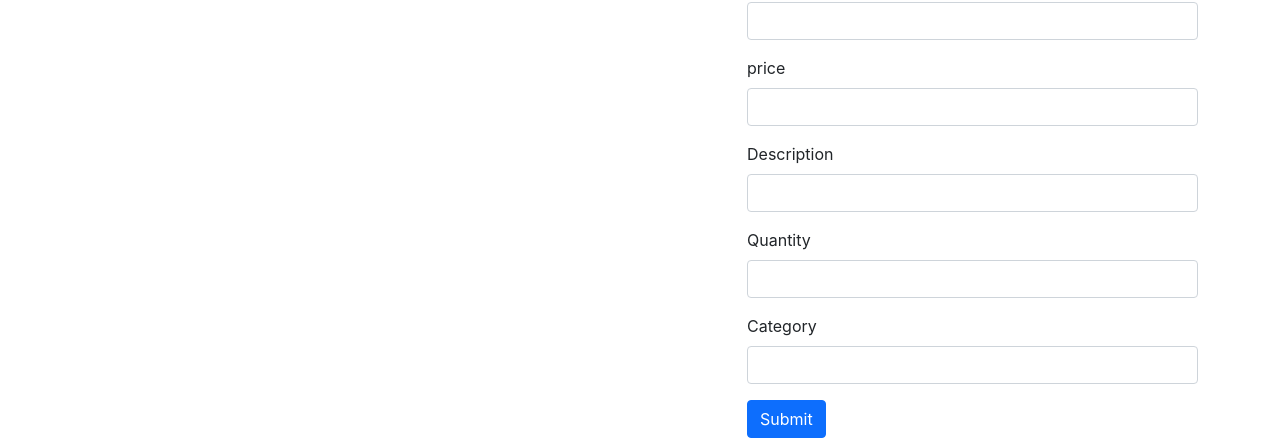
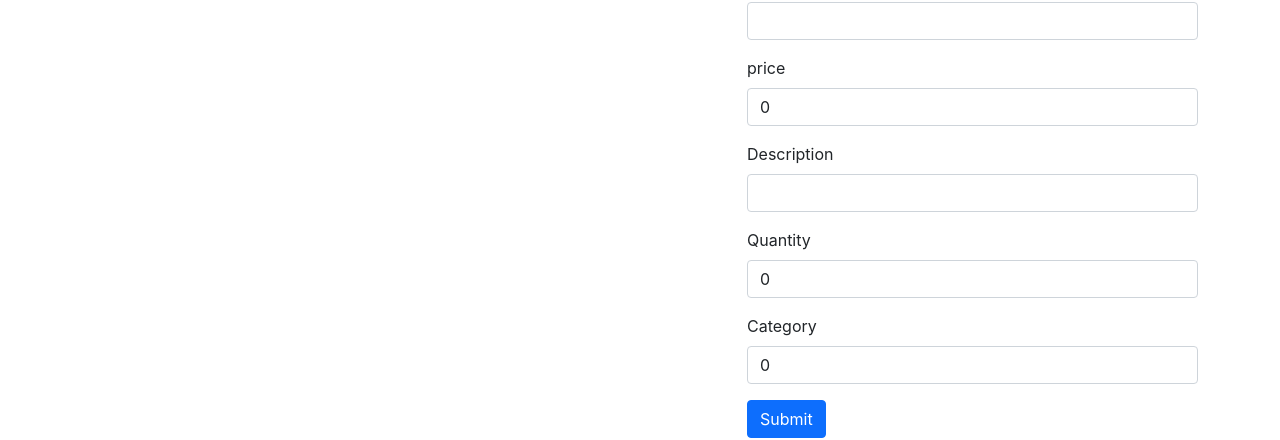
Before and after one commit to juanigm/Arquitectura-Web, a React (Create React App) app: page / in a window 1280 px wide. Shown: the part 218-658 px from the top of the page. Built offline with nearby package versions, Linux system fonts and the light colour scheme; no server answers.

Commit message:
Finish Product Form

```diff
--- a/src/App.js
+++ b/src/App.js
@@ -9,6 +9,15 @@ import Form from './Components/From';
 
 
 function App() {
+
+  const [product, setProduct] = useState({
+    name: '',
+    brand: '',
+    price: 0,
+    description: '',
+    quantity: 0,
+    category: 0
+  });
 
     const[products, setProducts] = useState([]);
 
@@ -32,7 +41,7 @@ function App() {
           </div>
           <div className='col-5'>
             <h2 style={{textAling: 'center'}}>Product Form</h2>
-            <Form/>
+            <Form product = {product} setProduct = {setProduct}/>
           </div>
         </div>
       </div>
--- a/src/Components/From.js
+++ b/src/Components/From.js
@@ -1,33 +1,76 @@
 import React from "react";
 
-const Form = () => {
+const Form = ({product, setProduct}) => {
+
+     //This function is for i can modify a status
+    const handleChange = e =>{
+        setProduct({
+            ...product,
+            [e.target.name]: e.target.value
+        });
+    }
+
+    //To handle error
+    let{name, brand, price, description, quantity, category} = product
+
+    //This function is for make the query and save data in DBB
+    const handleSubmit = () =>{
+        price = parseFloat(price, 10);
+        quantity = parseInt(quantity, 10);
+        category = parseInt(category, 10);
+        if(name === '' || brand === '' || price <= 0 || description === '' || quantity <= 0 || category <= 0){
+            alert('All fields are requerid')
+            return
+        }
+
+        const requestInit = {
+            method: 'POST',
+            headers: {'Content-Type': 'application/json'},
+            body: JSON.stringify(product)
+        }
+        fetch('http://localhost:4000/products', requestInit)
+        .then(res => res.json())
+        .then(res => console.log('Product saved'))
+
+        //For restart product state
+        setProduct ({
+            name: '',
+            brand: '',
+            price: 0,
+            description: '',
+            quantity: 0,
+            category: 0
+        })
+
+    }
+
     return (
-        <form>
+        <form onSubmit={handleSubmit}>
             <div className="mb-3">
                 <label htmlFor="name" className="form-label">Name</label>
-                <input type="text" id="name" className="form-control"/>
+                <input value={name} name="name" onChange={handleChange} type="text" id="name" className="form-control"/>
             </div>
             <div className="mb-3">
                 <label htmlFor="brand" className="form-label">Brand</label>
-                <input type="text" id="brand" className="form-control"/>
+                <input value={brand} name="brand" onChange={handleChange} type="text" id="brand" className="form-control"/>
             </div>
             <div className="mb-3">
                 <label htmlFor="price" className="form-label">price</label>
-                <input type="text" id="price" className="form-control"/>
+                <input value={price} name="price" onChange={handleChange} type="text" id="price" className="form-control"/>
             </div>
             <div className="mb-3">
                 <label htmlFor="description" className="form-label">Description</label>
-                <input type="text" id="description" className="form-control"/>
+                <input value={description} name="description" onChange={handleChange} type="text" id="description" className="form-control"/>
             </div>
             <div className="mb-3">
                 <label htmlFor="quantity" className="form-label">Quantity</label>
-                <input type="text" id="quantity" className="form-control"/>
+                <input value={quantity} name="quantity" onChange={handleChange} type="text" id="quantity" className="form-control"/>
             </div>
             <div className="mb-3">
                 <label htmlFor="category" className="form-label">Category</label>
-                <input type="text" id="category" className="form-control"/>
+                <input value={category} name="category" onChange={handleChange} type="text" id="category" className="form-control"/>
             </div>
-            <button className="btn btn-primary">Submit</button>
+            <button type="submit" className="btn btn-primary">Submit</button>
         </form>
     )
 }
```
